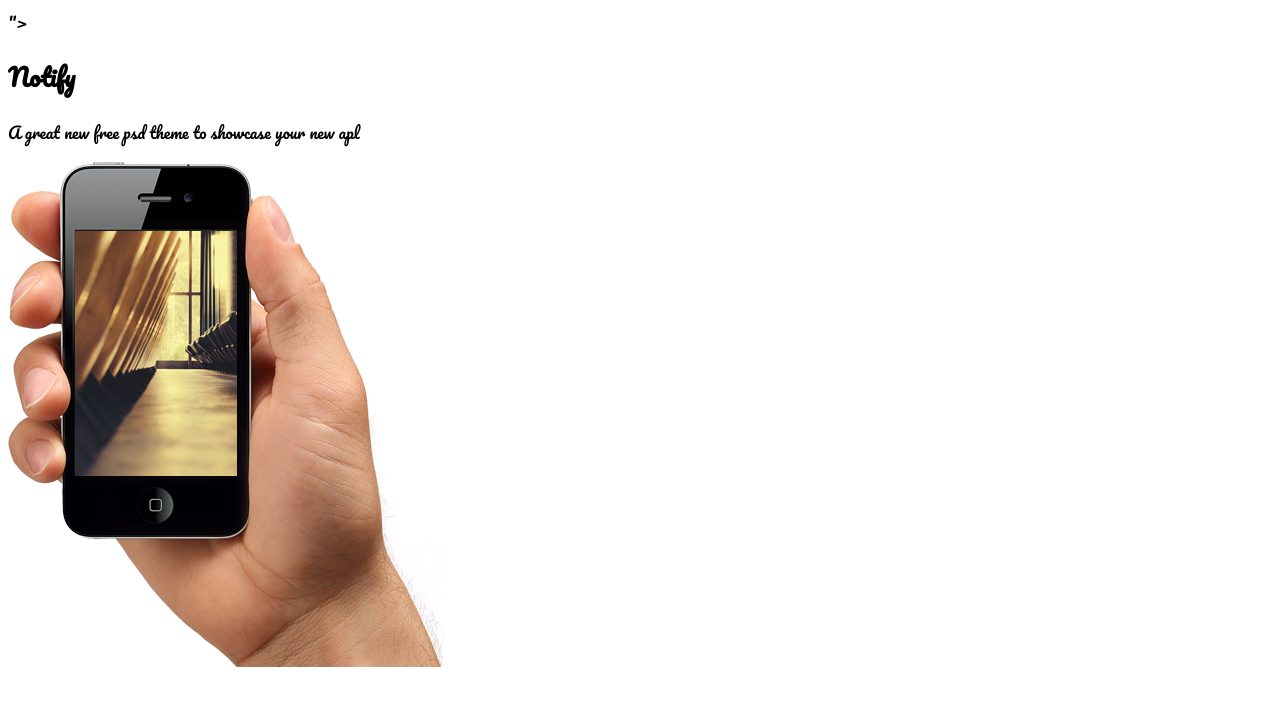
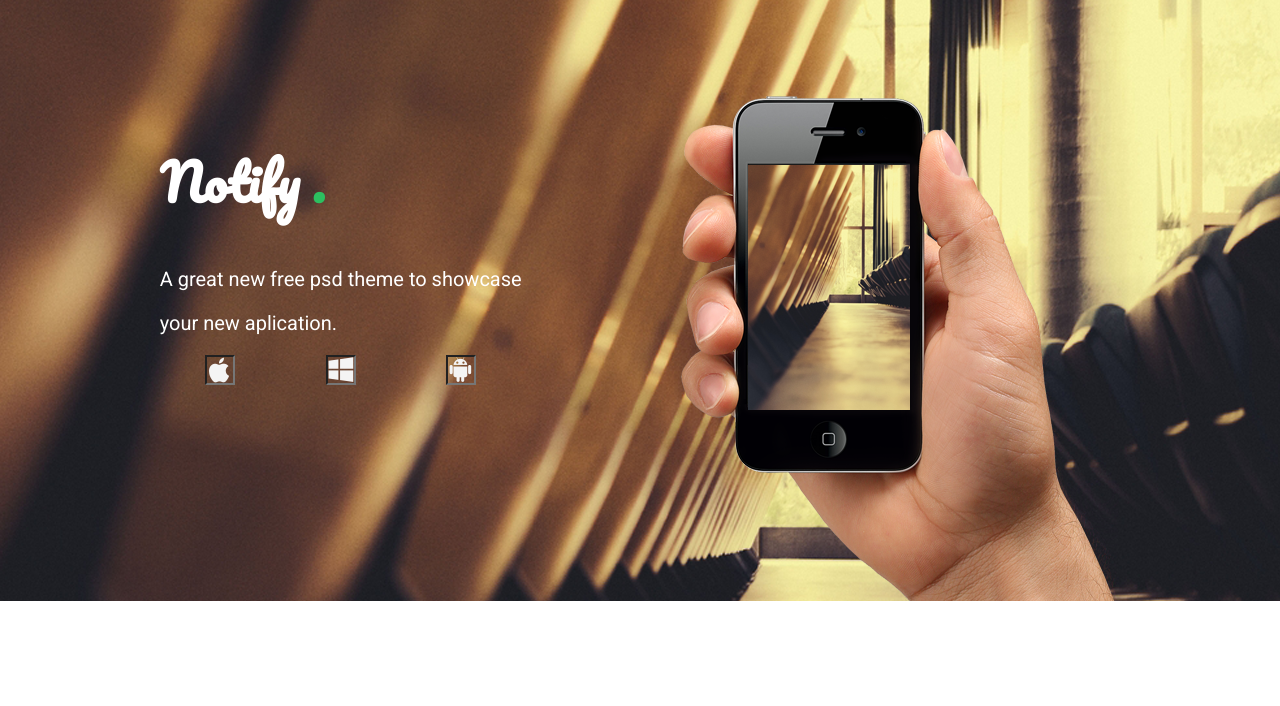
Before and after one commit to robson97lima/d105, a plain HTML site: page index.html in a window 1280 px wide. Drawn offline with Linux system fonts and the light colour scheme.

Commit message:
versão inicial

```diff
--- a/index.html
+++ b/index.html
@@ -5,23 +5,27 @@
     <meta name="viewport" content="width=device-width, initial-scale=1.0">
     <meta http-equiv="X-UA-Compatible" content="ie=edge">
     <link rel="stylesheet" href="styles.css">
-    <link rel="stylesheet" href="https://fonts.googleapis.com/css?family=Pacifico&display=swap" rel="stylesheet">">
-    <title>Document</title>
+    <link rel="stylesheet" href="https://fonts.googleapis.com/css?family=Pacifico&display=swap" rel="stylesheet">
+    <link rel="stylesheet" href="https://fonts.googleapis.com/css?family=Roboto&display=swap" rel="stylesheet">
+    <title>Notify</title>
 </head>
-
 <body>
+    <header>
         <section>
             <div>
-            <h1>Notify</h1>
-            <p>A great new free psd theme to showcase your new apl</p>
+                <h1>Notify <span class="ponto">.</span></h1>
+                <p>A great new free psd theme to showcase</p>
+                <p> your new aplication.</p>
+            <nav>
+                <input type="Apple" value="Baixe">
+                <input type="Windons" value="Baixe">
+                <input type="Android" value="Baixe">
+            </nav>
             </div>
             <div>
                 <img src="imagens/hand.png" alt="">
             </div>
         </section>
-    <section>
-        <div></div>
-        <div></div>
-    </section>
+        </header>
 </body>
 </html>
--- a/styles.css
+++ b/styles.css
@@ -1,9 +1,80 @@
 body{
-    font-family: 'Pacifico', cursive;
+    margin:0
 }
 
 header{
-    display: flex;
-    background-color: #2CBF60;
+    display: grid;
+    grid-template-areas: 'branco'
+                         'section';
+    grid-template-rows: 96px 504px;
+    background-image: url(imagens/banner.png);
+    background-size: cover;
+    height:601px;
+    margin: 0
 
 }
+
+h1{
+    color:white;
+    font-family: 'Pacifico', cursive;
+    text-align:left;
+    font-size: 50px;
+}
+
+p{
+    color:white;
+    align-content: center;
+    font-size: 20px;
+    font-family:'Roboto', sans-serif;
+    text-align:left;
+
+}
+img{
+    align-content: center;
+}
+
+section{
+    display: flex;
+    justify-content: space-evenly;
+    height: 505px;
+    grid-area: section;
+
+}
+
+section div{
+    text-align: center;
+    margin: 0;
+}
+.ponto{
+    color: #2cbf60
+}
+input{
+    align-content: left
+}
+input[type=Apple] {
+    background:url(imagens/icone-ios.png);
+    text-indent:-9999px;
+    width:26px;
+    height:26px;
+    padding: 0;
+}
+input[type=Windons] {
+    background:url(imagens/icone-windows.png);
+    text-indent:-9999px;
+    width:26px;
+    height:26px;
+    padding: 0;
+}
+input[type=Android] {
+    background:url(imagens/icone-android.png);
+    text-indent:-9999px;
+    width:26px;
+    height:26px;
+    padding: 0;
+}
+nav{
+    display: flex;
+    align-content: center;
+    justify-content: space-around;
+
+}
```
Lines whose indentation alone changed are shown as unchanged.
